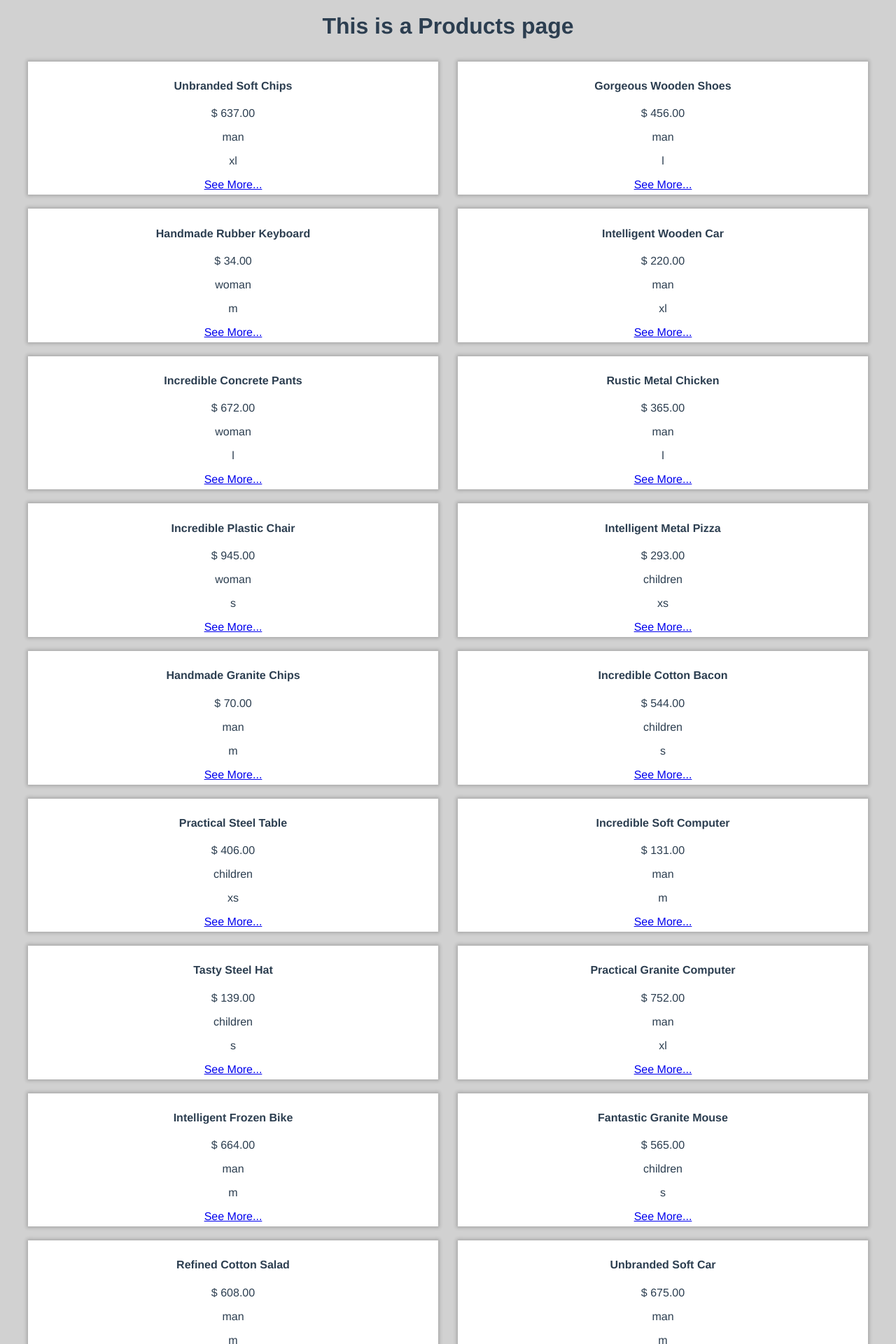
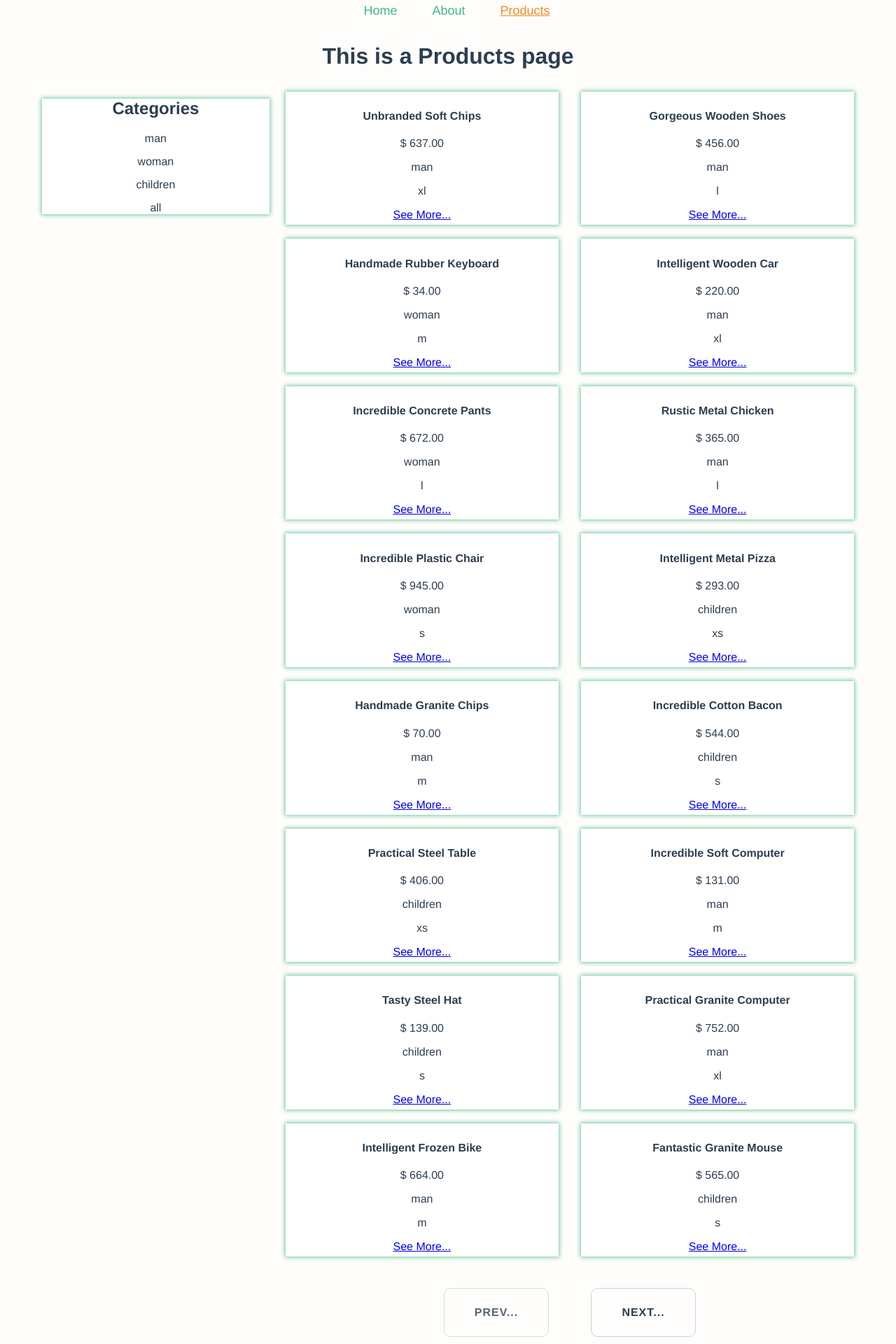
Before and after one commit to krstic-duci/shopy, a Vue app: page /products in a window 1280 px wide. Shown: the part 20-1940 px from the top of the page at 70% size. Built offline with nearby package versions, Linux system fonts and the light colour scheme; data requests are answered from the project's data file.

Commit message:
Filter Category

```diff
--- a/package.json
+++ b/package.json
@@ -12,6 +12,7 @@
     "core-js": "^2.6.5",
     "register-service-worker": "^1.6.2",
     "vue": "^2.6.10",
+    "vue-infinite-loading": "^2.4.4",
     "vue-router": "^3.0.3",
     "vuex": "^3.0.1"
   },
--- a/src/App.vue
+++ b/src/App.vue
@@ -1,7 +1,9 @@
 <template>
   <div id="app">
     <the-header></the-header>
-    <router-view/>
+    <transition name="fade" mode="out-in">
+      <router-view/>
+    </transition>
   </div>
 </template>
 
@@ -15,10 +17,15 @@ export default {
 </script>
 
 <style>
+*, *:after, *:before {
+  -webkit-box-sizing: border-box;
+  -moz-box-sizing: border-box;
+  box-sizing: border-box;
+}
 body {
   margin: 0;
   padding: 0;
-  background-color: #d1d1d1;
+  background-color: #FEFDFB;
 }
 #app {
   font-family: 'Avenir', Helvetica, Arial, sans-serif;
@@ -30,4 +37,17 @@ body {
   padding: 0 20px;
   margin: 0 auto;
 }
+.router-link-exact-active {
+  color: #f48924 !important;
+  text-decoration: underline !important;
+}
+.fade-enter-active,
+.fade-leave-active {
+  transition: opacity .3s ease-in-out;
+}
+
+.fade-enter,
+.fade-leave-active {
+  opacity: 0
+}
 </style>
--- a/src/components/commons/FilterCategories.vue
+++ b/src/components/commons/FilterCategories.vue
@@ -1,38 +1,66 @@
 <template>
   <div :class="$style.category__wrapper">
     <h2>Categories</h2>
-    <!-- Men Category -->
-    <!-- <router-link>
+    <ul :class="$style.category__wrapper__list">
 
-    </router-link> -->
-    <!-- Woman Category -->
-    <!-- <router-link>
+     <li
+      v-for="(entry, index) in filterList"
+      :key="index"
+     >
+      <span
+        @click="filterByCategory(entry)"
+        :class="{ [$style.active__filter]:  activeIndex === entry && !noCategoryActiveFilterProp}"
+      >
+        {{entry}}
+      </span>
+     </li>
 
-    </router-link> -->
-    <!-- Children Category -->
-    <!-- <router-link>
-
-    </router-link> -->
-    <!-- Hot Deals -->
-    <!-- <router-link>
-
-    </router-link> -->
-    <!-- All -->
-    <!-- <router-link>
-
-    </router-link> -->
+    </ul>
   </div>
 </template>
 
 <script>
 export default {
-  name: 'FiltersCategories'
+  name: 'filtersCategories',
+  data () {
+    return {
+      filterList: ['man', 'woman', 'children', 'all'],
+      activeIndex: ''
+    }
+  },
+  props: {
+    noCategoryActiveFilterProp: {
+      type: Boolean,
+      required: true
+    }
+  },
+  methods: {
+    filterByCategory (itemCategory) {
+      this.activeIndex = itemCategory
+      this.$emit('itemCategory', itemCategory)
+    }
+  }
 }
 </script>
 
 <style module>
   .category__wrapper {
     background-color: #fff;
-    box-shadow: 0 0 5px 2px rgba(0, 0, 0, 0.2);
+    box-shadow: 0 0 6px 1px rgba(66, 184, 131, 0.8);
+  }
+  .category__wrapper__list {
+    list-style-type: none;
+    padding-left: 0;
+  }
+  .category__wrapper__list li {
+    margin: 15px 0;
+  }
+  .category__wrapper__list li span {
+    padding: 5px 20px;
+    cursor: pointer;
+  }
+  .active__filter {
+    color: #f48924;
+    text-decoration: underline;
   }
 </style>
--- /dev/null
+++ b/src/components/commons/LoadingText.vue
@@ -0,0 +1,25 @@
+<template>
+  <p
+    :class="$style.loading__text"
+    v-if="loadingProp"
+  >
+    Please wait while we fetch the product for you...
+  </p>
+</template>
+
+<script>
+export default {
+  props: {
+    loadingProp: {
+      type: Boolean,
+      required: true
+    }
+  }
+}
+</script>
+
+<style module>
+  .loading__text {
+    color: #ff0000;
+  }
+</style>
--- a/src/components/commons/TheHeader.vue
+++ b/src/components/commons/TheHeader.vue
@@ -34,7 +34,20 @@ export default {
 </script>
 
 <style module>
+  .nav__box {
+    padding: 15px;
+    margin: 10px 0 20px;
+  }
   .nav__link {
-    margin-left: 15px;
+    margin-left: 25px;
+    font-size: 18px;
+    text-decoration: none;
+    padding: 10px;
+    color: #42b883;
+    transition: color .3s ease-in-out;
+  }
+  .nav__link:hover {
+    color: #f48924;
+    text-decoration: underline;
   }
 </style>
--- a/src/components/views/Products.vue
+++ b/src/components/views/Products.vue
@@ -1,20 +1,28 @@
 <template>
-  <div class="products">
+  <div>
     <h1>This is a Products page</h1>
 
-    <p
-      :class="$style.loading__text"
-      v-if="loading"
-    >
-      Please wait while we fetch the product for you...
-    </p>
+    <loading-text :loadingProp='loading' />
 
+    <section :class="$style.products__box">
+
+      <!-- FILTERS -->
+      <div :class="$style.filter__wrapper">
+        <!-- Category -->
+        <filter-categories
+          @itemCategory='categoryFilter'
+          :noCategoryActiveFilterProp='noCategoryActiveFilter'
+        />
+      </div>
+
+      <!-- PRODUCTS -->
+      <transition name="fade-products" mode="out-in">
         <section
-      v-if="products.length && !loading"
+          v-if="filterProducts.length && !loading"
           :class="$style.products__wrapper"
         >
           <div
-        v-for="elem in products"
+            v-for="elem in filterProducts"
             :key="elem.id"
             :class="$style.product__card"
           >
@@ -28,8 +36,37 @@
               See More...
             </router-link>
           </div>
+
+          <!-- PAGINATION -->
+          <div :class="$style.pagination__wrapper">
+            <button
+              @click="loadPrevProducts()"
+              :class="{[$style.pagination__wrapper__no_click]: noPrevClick}"
+              :disabled="noPrevClick"
+            >
+              Prev...
+            </button>
+            <button
+              @click="loadMoreProducts()"
+              :class="{[$style.pagination__wrapper__no_click]: noNextClick}"
+              :disabled="noNextClick"
+            >
+              Next...
+            </button>
+          </div>
         </section>
 
+        <!-- NO FILTER DATA -->
+        <section
+          v-if="noFilterData"
+          :class="$style.no__filter__wrapper"
+        >
+          <p>There are no products for selected filter, please choose another...</p>
+        </section>
+
+      </transition>
+
+    </section>
   </div>
 </template>
 
@@ -40,14 +77,39 @@ export default {
   name: 'products',
   data () {
     return {
+      paginationNumber: 1,
+      noNextClick: false,
+      noPrevClick: false,
+      noFilterData: false,
+      noCategoryActiveFilter: false,
       loading: true,
-      products: []
+      products: [],
+      currentFilterCategory: '',
+      filterProducts: []
     }
   },
+  components: {
+    'filter-categories': () => import('@/components/commons/FilterCategories'),
+    'loading-text': () => import('@/components/commons/LoadingText')
+  },
   created () {
-    ProductsApi.getProducts()
+    this.initialProducts()
+  },
+  methods: {
+    initialProducts () {
+      ProductsApi.getProducts(this.paginationNumber)
         .then(products => {
-        this.products = products
+          // Keep the reactivity for pagination
+          if (this.paginationNumber === 1) {
+            this.noPrevClick = true
+          }
+          // else if ((this.filterProducts.length / 2) <= this.paginationNumber) {
+          //   this.noNextClick = true
+          // }
+          // Keep the copy of products from API for filtering
+          this.filterProducts = [...products]
+          // Keep the copy of original array of products for inital load
+          this.products = [...this.filterProducts]
         })
         .catch(err => {
           console.error('Cannot fetch products', err)
@@ -55,26 +117,126 @@ export default {
         .finally(() => {
           this.loading = false
         })
+    },
+    categoryFilter (value) {
+      // Grab the value from FilterCategories.vue clicked value
+      // and store it
+      this.currentFilterCategory = value
+
+      // Spread the current array with the loaded data from API
+      this.filterProducts = [...this.products]
+
+      // When user select 'all' from Categories
+      // don't filter the data
+      if (value === 'all') {
+        return
+      }
+
+      // Filter the data based on user click
+      this.filterProducts = this.filterProducts.filter(elem =>
+        elem.category === this.currentFilterCategory
+      )
+
+      // When no filtered data is present
+      // show the message
+      if (!this.filterProducts.length) {
+        this.noFilterData = true
+      }
+    },
+    loadMoreProducts () {
+      if ((this.filterProducts.length / 2) <= this.paginationNumber) {
+        return
+      }
+      this.paginationNumber++
+      this.initialProducts()
+      this.noPrevClick = false
+      window.scrollTo(0, 0)
+    },
+    loadPrevProducts () {
+      if (this.paginationNumber <= 0) {
+        return
+      }
+      this.paginationNumber--
+      this.initialProducts()
+      this.noNextClick = false
+      window.scrollTo(0, 0)
+    }
   }
 }
 </script>
 
 <style module>
-  .loading__text {
-    color: red;
-  }
-  .products__wrapper {
+  .products__box {
     display: flex;
     justify-content: space-between;
-    align-items: center;
     flex-flow: row wrap;
   }
-  .product__card {
+  .filter__wrapper {
+    flex: 1 1 28%;
+    max-width: 28%;
+  }
+  .no__filter__wrapper {
+    flex: 1 1 70%;
+    max-width: 70%;
+  }
+  .products__wrapper, .filtered__products__wrapper {
+    display: flex;
+    justify-content: space-between;
+    flex-flow: row wrap;
+    flex: 1 1 70%;
+    max-width: 70%;
+  }
+  .products__wrapper .product__card {
     flex: 1 1 48%;
     max-width: 48%;
-    background-color: white;
-    box-shadow: 0 0 5px 2px rgba(0, 0, 0, 0.2);
+    background-color: #fff;
+    box-shadow: 0 0 6px 1px rgba(66, 184, 131, 0.8);
     margin: 10px 0;
     padding: 5px;
   }
+  .pagination__wrapper {
+    margin: 20px 0;
+    flex: 1 1 100%;
+    position: relative;
+  }
+  .pagination__wrapper button {
+    background: none;
+    border: 1px solid #d1d1d1;
+    border-radius: 10px;
+    color: inherit;
+    cursor: pointer;
+    display: inline-block;
+    font-family: inherit;
+    font-size: inherit;
+    font-weight: 700;
+    letter-spacing: 1px;
+    margin: 15px 30px;
+    outline: none;
+    padding: 25px;
+    position: relative;
+    text-transform: uppercase;
+    transition: all 0.3s;
+    width: 150px;
+  }
+  .pagination__wrapper button:hover {
+    color: rgb(66, 184, 131);
+    border: 1px solid rgb(66, 184, 131);
+  }
+  .pagination__wrapper button:after {
+    content: '';
+    background: #fff;
+    height: 100%;
+    left: 0;
+    position: absolute;
+    top: 0;
+    transition: all 0.3s;
+    width: 0%;
+    z-index: -1;
+  }
+  .pagination__wrapper__no_click {
+    cursor: not-allowed !important;
+    color: inherit !important;
+    opacity: 0.8 !important;
+    border: 1px solid #d1d1d1 !important;
+  }
 </style>
--- a/src/components/views/singleProduct.vue
+++ b/src/components/views/singleProduct.vue
@@ -1,13 +1,16 @@
 <template>
   <section>
-    <p
-      :class="$style.loading__text"
-      v-if="loading"
-    >
-      Please wait while we fetch the products for you...
-    </p>
+
+    <loading-text :loadingProp='loading' />
 
     <div v-if="!loading">
+      <!-- Back to Products -->
+      <section>
+        <router-link :to="{name: 'products'}">
+          Back To Products...
+        </router-link>
+      </section>
+      <!-- Single Product Details -->
       <section>
         <h3>{{singleProduct.name}}</h3>
         <p>$ {{singleProduct.price}}</p>
@@ -28,6 +31,9 @@ export default {
       singleProduct: []
     }
   },
+  components: {
+    'loading-text': () => import('@/components/commons/LoadingText')
+  },
   created () {
     ProductsApi.getSingleProduct(this.$route.params.id)
       .then(singleProduct => {
@@ -39,17 +45,10 @@ export default {
       .finally(() => {
         this.loading = false
       })
-  },
-  computed: {
-    test () {
-      return this.$route.params.id
-    }
   }
 }
 </script>
 
 <style module>
-  .loading__text {
-    color: red;
-  }
+
 </style>
```
Also changed, not shown: src/api/Products.js (+20 -2 lines), src/components/views/Home.vue (+60 -9 lines), src/routes/router.js (+10 -3 lines), 1 other file (tests, documents, lock files or other folders). Lines whose indentation alone changed are shown as unchanged.
